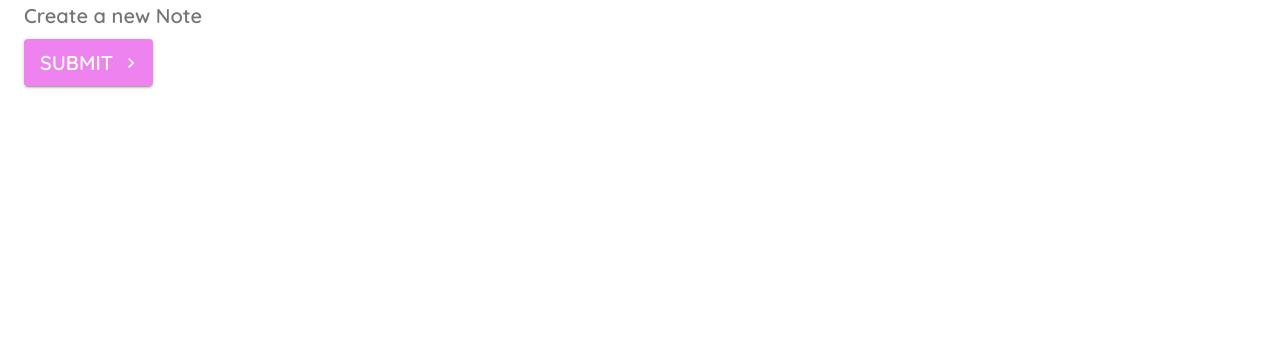
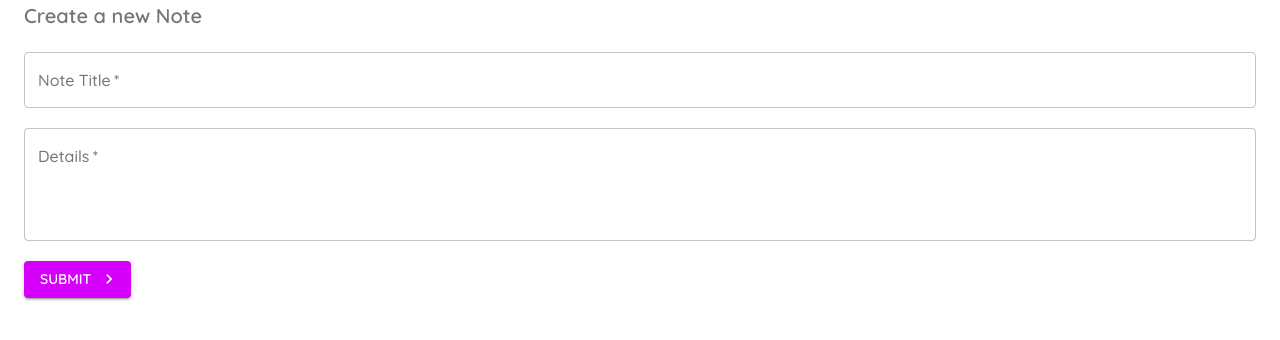
Before and after one commit to Cleomir/learning-material-ui, a React (Create React App) app: page /create in a window 1280 px wide. Shown: the top 340 px of the page. Built offline with nearby package versions, Linux system fonts and the light colour scheme.

Commit message:
Add textfield and form validation

```diff
--- a/src/pages/Create.tsx
+++ b/src/pages/Create.tsx
@@ -1,18 +1,45 @@
-import { Typography, Button, Container, makeStyles } from "@material-ui/core";
+import {
+  Typography,
+  Button,
+  Container,
+  makeStyles,
+  TextField,
+} from "@material-ui/core";
 import { KeyboardArrowRight } from "@material-ui/icons";
+import { FormEvent, useState } from "react";
 
 const useStyles = makeStyles({
-  btn: {
-    fontSize: 20,
-    backgroundColor: "violet",
-    "&:hover": {
-      backgroundColor: "blue",
-    },
+  field: {
+    marginTop: 20,
+    marginBottom: 20,
+    display: "block",
   },
 });
 
 export const Create = () => {
   const classes = useStyles();
+  const [title, setTitle] = useState("");
+  const [details, setDetails] = useState("");
+  const [titleError, setTitleError] = useState(false);
+  const [detailsError, setDetailsError] = useState(false);
+
+  const handleSubmit = (event: FormEvent) => {
+    event.preventDefault();
+    setTitleError(false);
+    setDetailsError(false);
+
+    if (title === "") {
+      setTitleError(true);
+    }
+
+    if (details === "") {
+      setDetailsError(true);
+    }
+
+    if (title && details) {
+      console.log(`Title: ${title}\nDetails: ${details}`);
+    }
+  };
 
   return (
     <Container>
@@ -25,9 +52,30 @@ export const Create = () => {
         Create a new Note
       </Typography>
 
+      <form noValidate autoComplete="off" onSubmit={handleSubmit}>
+        <TextField
+          className={classes.field}
+          onChange={(event) => setTitle(event.target.value)}
+          label="Note Title"
+          variant="outlined"
+          color="secondary"
+          fullWidth
+          required
+          error={titleError}
+        />
+        <TextField
+          className={classes.field}
+          onChange={(event) => setDetails(event.target.value)}
+          label="Details"
+          variant="outlined"
+          color="secondary"
+          multiline
+          rows={4}
+          fullWidth
+          required
+          error={detailsError}
+        />
         <Button
-        onClick={() => console.log("Submit clicked")}
-        className={classes.btn}
           type="submit"
           color="secondary"
           variant="contained"
@@ -35,6 +83,7 @@ export const Create = () => {
         >
           Submit
         </Button>
+      </form>
     </Container>
   );
 };
```
Lines whose indentation alone changed are shown as unchanged.
